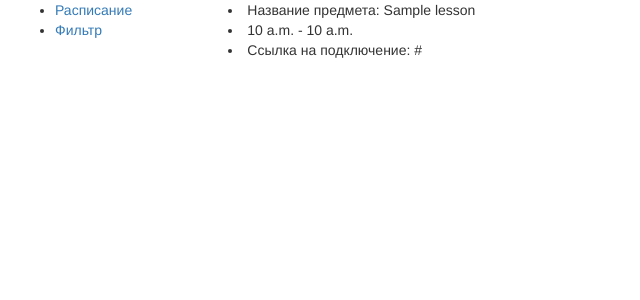
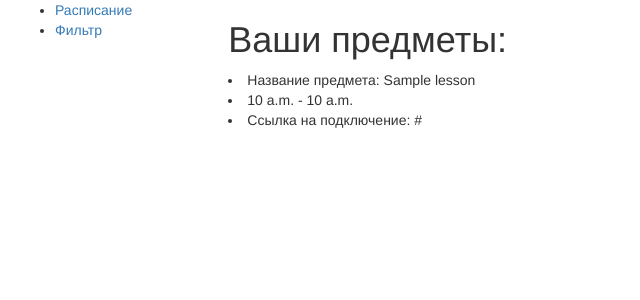
Before and after one commit to FHOFHAWK/Triple-A, a Django app: template templates/lesson.html in a window 1280 px wide. Shown: the top 300 px of the page, without its empty margins (0-640 px from the left). Run offline with Django 3.2, Linux system fonts and the light colour scheme; the template is opened without the code that fills it: values that come from a table or form of the project are taken from there, others are empty; tables that the repository leaves empty hold one stand-in row (values such as "Sample post"); some libraries are stand-ins or nearby versions.

Commit message:
Причесал расписание студиков

```diff
--- a/templates/lesson.html
+++ b/templates/lesson.html
@@ -1,6 +1,7 @@
 {% extends 'base_generic.html' %}
 {% block content %}
 {% load crispy_forms_tags %}
+<h1>Ваши предметы:</h1>
     <table>
         {%for lesson in lessons %}
             <form action="{% url 'delete_lesson' lesson.id %}" method="POST" enctype="multipart/form-data">
```
